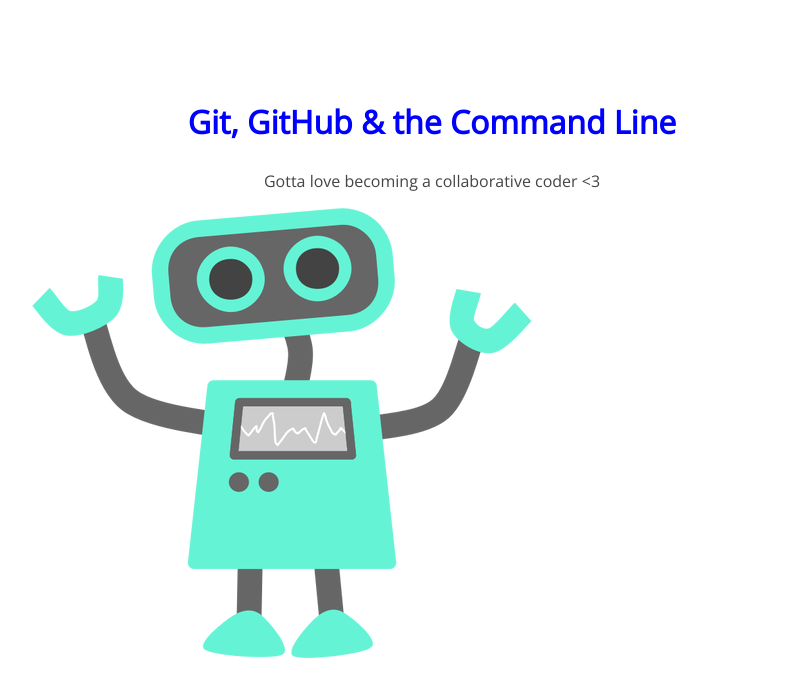
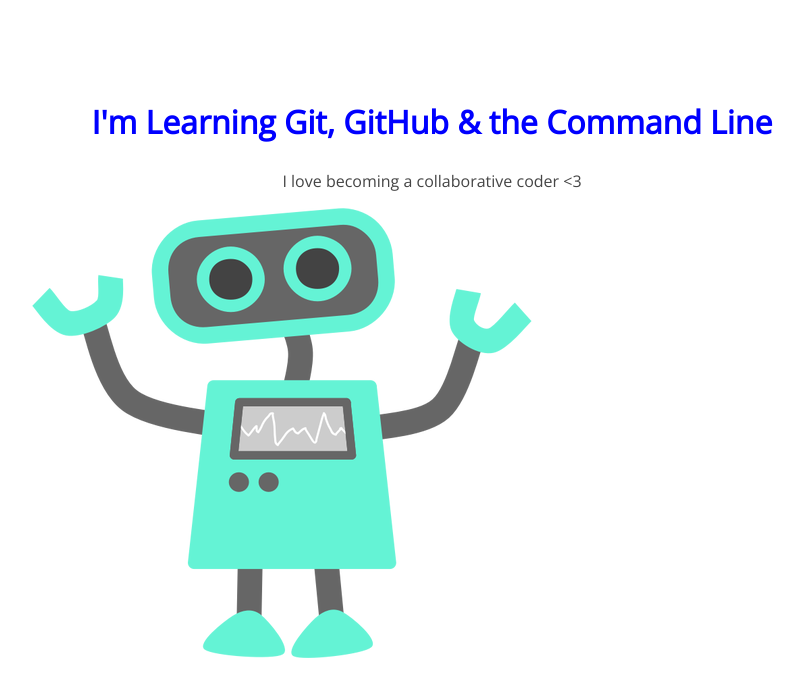
Before and after one commit to Cece1988/105-project, a plain HTML site: page index.html in a window 1280 px wide. Shown: the whole page, without its empty margins (208-1012 px from the left). Drawn offline with nearby package versions, Linux system fonts and the light colour scheme.

Commit message:
modified heading and paragraph tags

```diff
--- a/index.html
+++ b/index.html
@@ -8,8 +8,9 @@
 </head>
 <body>
 	<section>
-		<h1>Git, GitHub & the Command Line</h1>
-		<p>Gotta love becoming a collaborative coder <3</p>
+		<h1> I'm Learning Git, GitHub & the Command Line</h1>
+		<p>I love becoming a collaborative coder
+		<3</p>
 		<img src="img/happy-blue-robot.png">
 	</section>
 </body>
```
